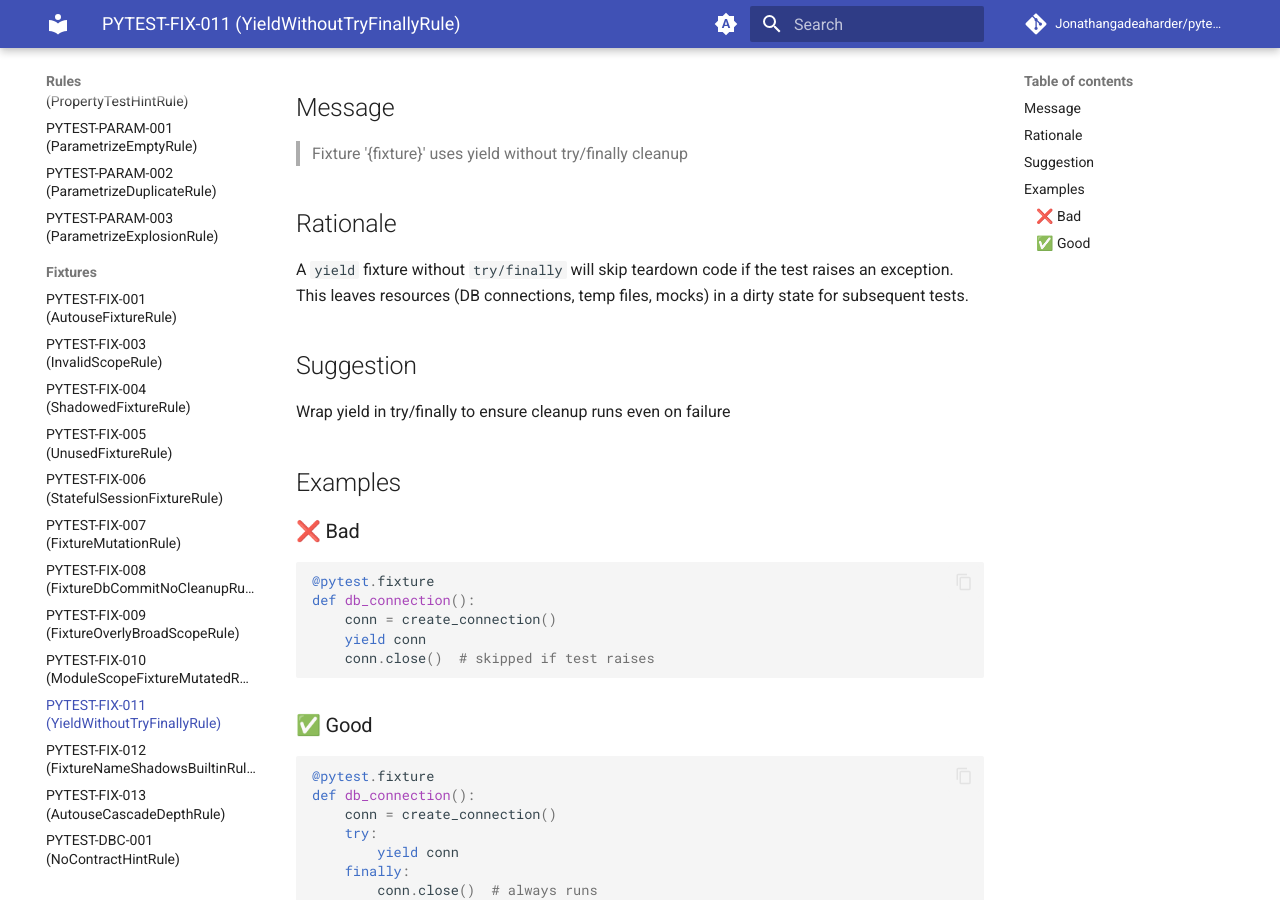
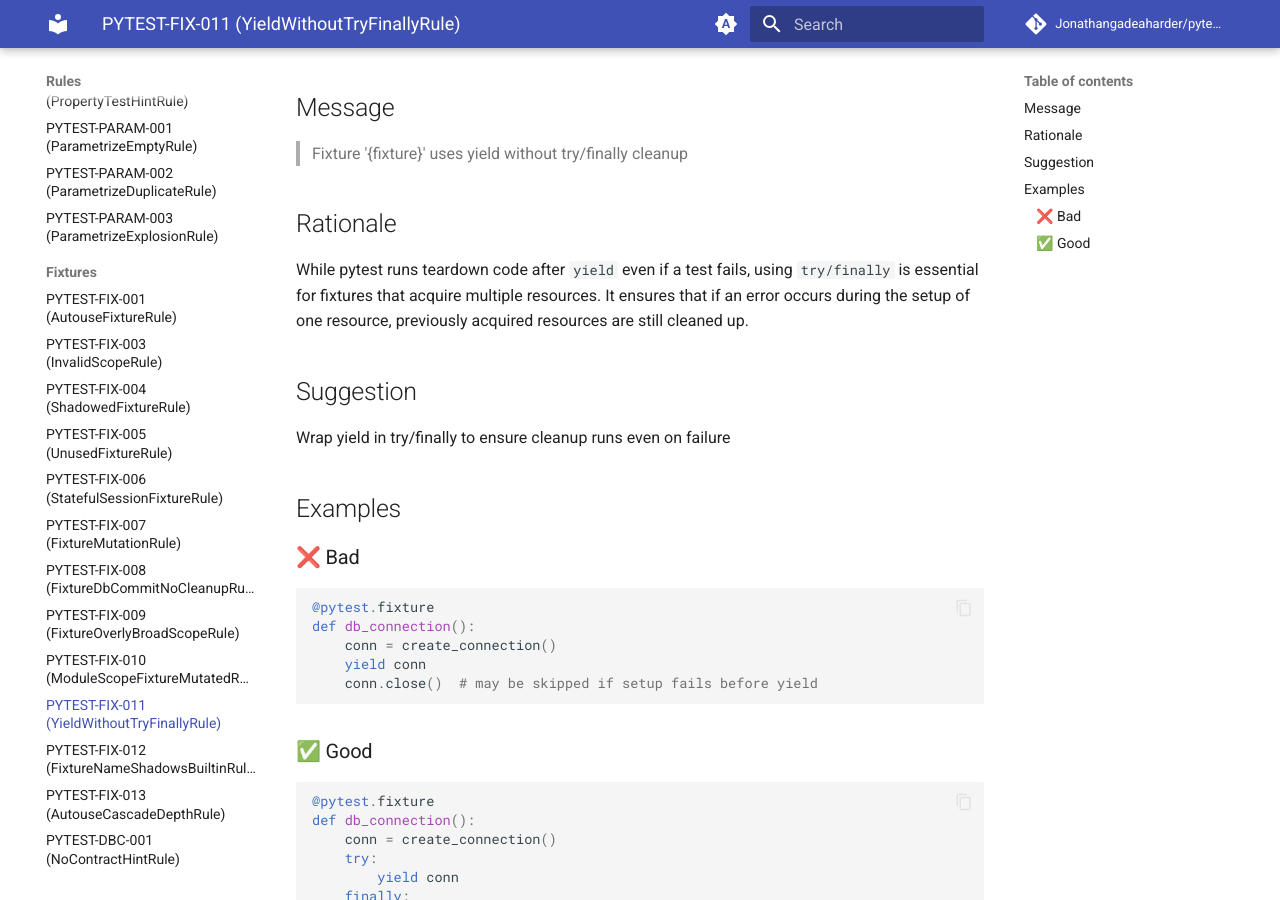
Before and after one commit to Jonathangadeaharder/pytest-linter, an MkDocs documentation site: the page built from docs/rules/PYTEST-FIX-011.md, in a window 1280 px wide and 900 px high, scrolled down 422 px. Built offline with MkDocs 1.6.1 and Material for MkDocs 9.7.7, drawn with Linux system fonts in a browser that asks for light colours; comment, search, counter and statistics services are not loaded.

Commit message:
fix(docs): correct socket timeout API, yield/finally rationale, examples

````diff
--- a/docs/rules/PYTEST-FIX-011.md
+++ b/docs/rules/PYTEST-FIX-011.md
@@ -13,7 +13,7 @@
 
 ## Rationale
 
-A `yield` fixture without `try/finally` will skip teardown code if the test raises an exception. This leaves resources (DB connections, temp files, mocks) in a dirty state for subsequent tests.
+While pytest runs teardown code after `yield` even if a test fails, using `try/finally` is essential for fixtures that acquire multiple resources. It ensures that if an error occurs during the setup of one resource, previously acquired resources are still cleaned up.
 
 ## Suggestion
 
@@ -28,7 +28,7 @@ Wrap yield in try/finally to ensure cleanup runs even on failure
 def db_connection():
     conn = create_connection()
     yield conn
-    conn.close()  # skipped if test raises
+    conn.close()  # may be skipped if setup fails before yield
 ```
 
 ### ✅ Good
````
Also changed, not shown: docs/rules/PYTEST-FLK-010.md (+1 -1 lines), 1 other file.
